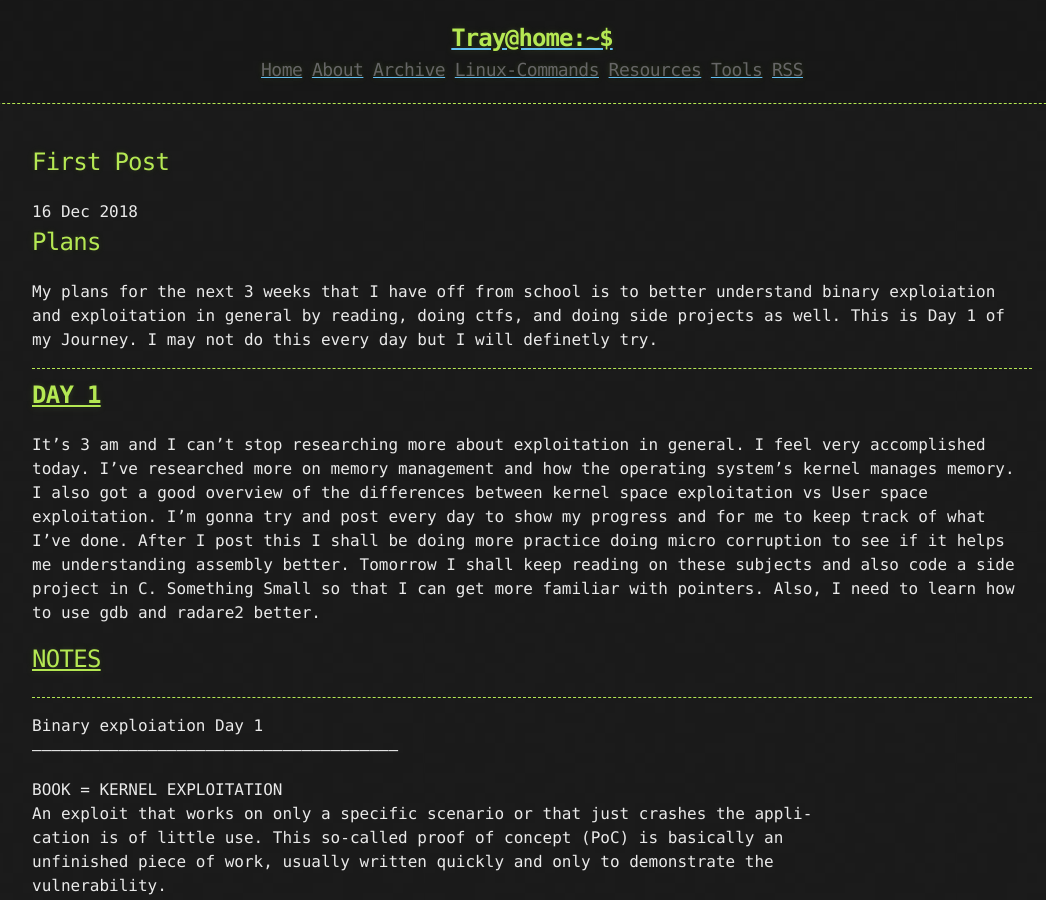
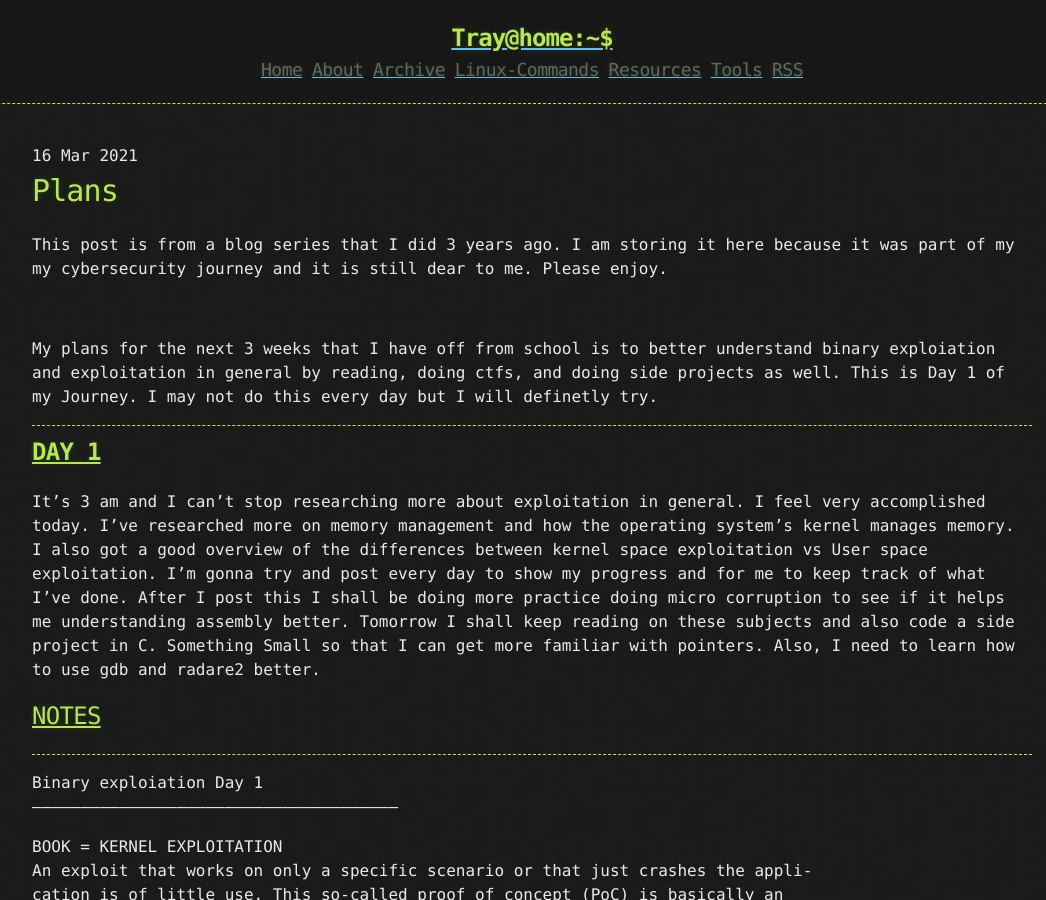
Before and after one commit to traytorous/traykeller.github.io, a Jekyll site: the page built from _posts/2018-12-16-Binary.md, in a window 1280 px wide and 900 px high. Shown: the whole window, without its empty margins (108-1154 px from the left). Built offline with Jekyll 4.4.1, drawn with Linux system fonts in a browser that asks for light colours.

Commit message:
Update 2018-12-16-Binary.md

```diff
--- a/_posts/2018-12-16-Binary.md
+++ b/_posts/2018-12-16-Binary.md
@@ -1,9 +1,10 @@
 ---
-title: First Post
+title: Archived: Bineary exploitation
 published: true
 ---
-<h2>Plans</h2>
-
+<h1>Plans</h1>
+<p>This post is from a blog series that I did 3 years ago. I am storing it here because it was part of my my cybersecurity journey and it is still dear to me. Please enjoy.<p/>
+  <br>
 <p>My plans for the next 3 weeks that I have off from school is to better understand binary exploiation and exploitation in general by reading, doing ctfs, and doing side projects as well. This is Day 1 of my Journey. I may not do this every day but I will definetly try.</p>
 <hr />
 <h2><strong><span style="text-decoration:underline;">DAY 1</span></strong></h2>
```
